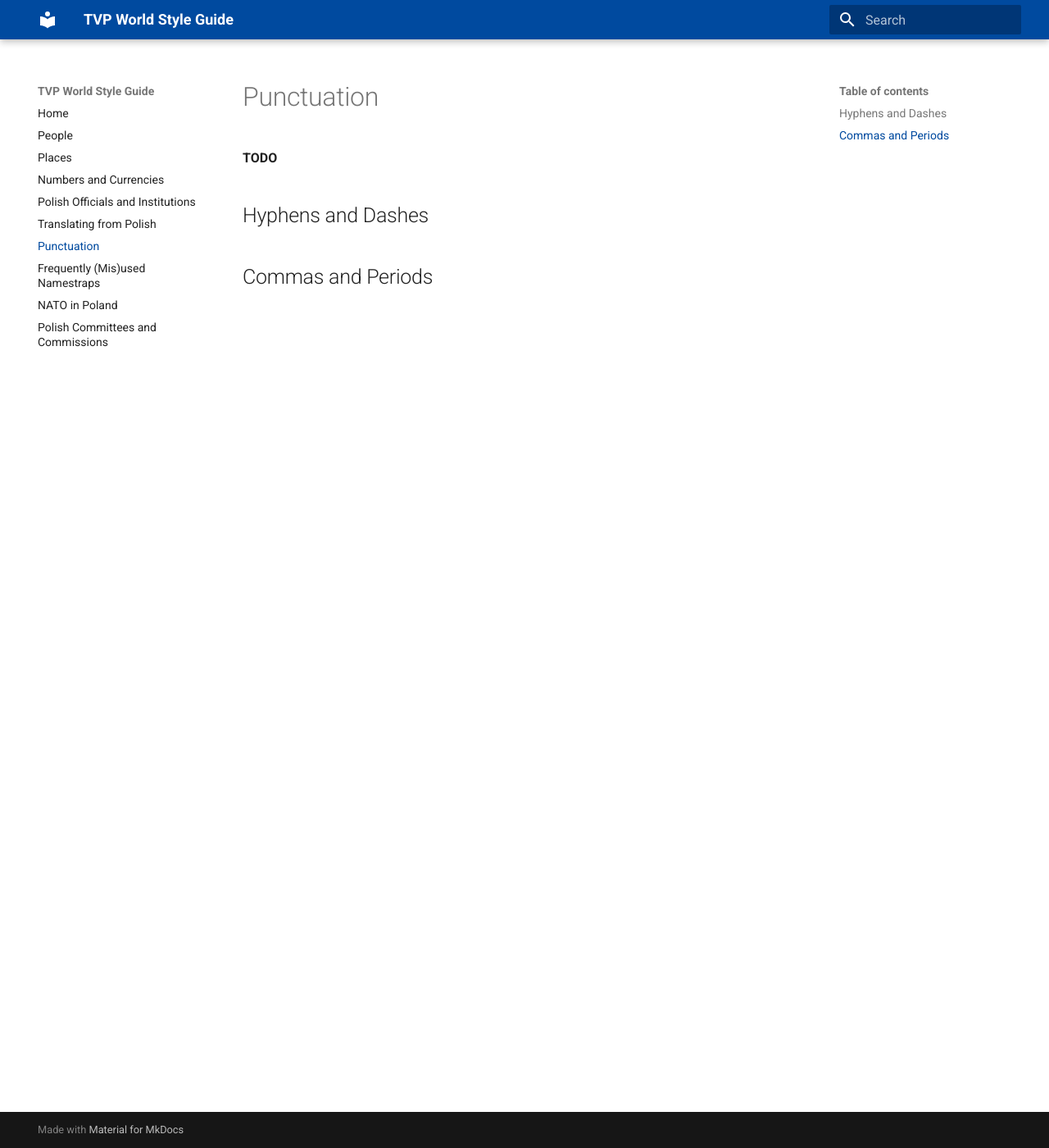
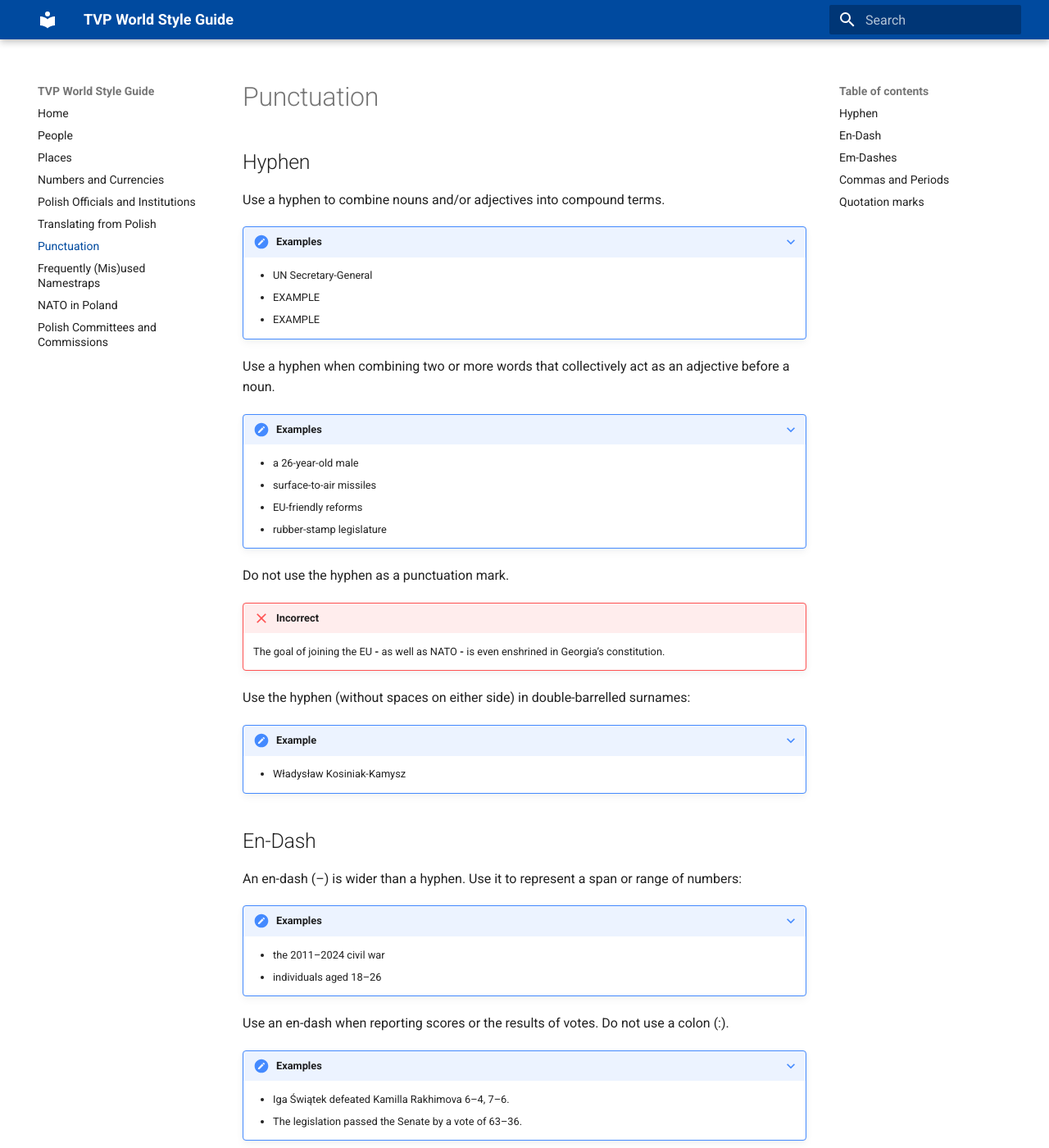
Before and after one commit to rthrbrs/styleguide, an MkDocs documentation site: the page built from docs/Punctuation.md, in a window 1280 px wide and 1400 px high. Shown: the whole window at 82% size. Built offline with MkDocs 1.6.1 and Material for MkDocs 9.7.7, drawn with Linux system fonts in a browser that asks for light colours; some of the changed text lies outside the part shown.

Commit message:
Added hyphens and en-dashes with examples

```diff
--- a/docs/Punctuation.md
+++ b/docs/Punctuation.md
@@ -2,8 +2,69 @@
 title: Punctuation
 ---
 
-**TODO**
 
-## Hyphens and Dashes
+## Hyphen
+
+Use a hyphen to combine nouns and/or adjectives into compound terms.
+
+???+ note "Examples"
+
+    * UN Secretary-General
+    * EXAMPLE
+    * EXAMPLE
+
+Use a hyphen when combining two or more words that collectively act as an adjective before a noun.
+
+???+ note "Examples"
+
+    * a 26-year-old male
+    * surface-to-air missiles
+    * EU-friendly reforms
+    * rubber-stamp legislature
+
+Do not use the hyphen as a punctuation mark.
+
+!!! failure "Incorrect"
+
+    The goal of joining the EU **-** as well as NATO **-** is even enshrined in Georgia’s constitution.
+
+Use the hyphen (without spaces on either side) in double-barrelled surnames:
+
+???+ note "Example"
+
+    * Władysław Kosiniak-Kamysz
+
+## En-Dash
+
+An en-dash (–) is wider than a hyphen. Use it to represent a span or range of numbers:
+
+???+ note "Examples"
+
+    * the 2011–2024 civil war
+    * individuals aged 18–26
+
+Use an en-dash when reporting scores or the results of votes. Do not use a colon (:).
+
+???+ note "Examples"
+
+    * Iga Świątek defeated Kamilla Rakhimova 6–4, 7–6.
+    * The legislation passed the Senate by a vote of 63–36.
+
+Finally, use the en-dash to combine a pair of nouns or a two adjectives when implying conflict, connection, or direction.
+
+???+ note "Examples"
+
+    * Polish–Soviet War
+    * Molotov–Ribbentrop Pact
+    * Moscow–Washington hotline
+    * London–Paris train
+
+
+## Em-Dashes
+
+
+Note that this form of punctuation is used much less frequently in English than it is in Polish.
 
 ## Commas and Periods
+
+## Quotation marks
```
Also changed, not shown: site/Punctuation/index.html, site/search/search_index.json.
